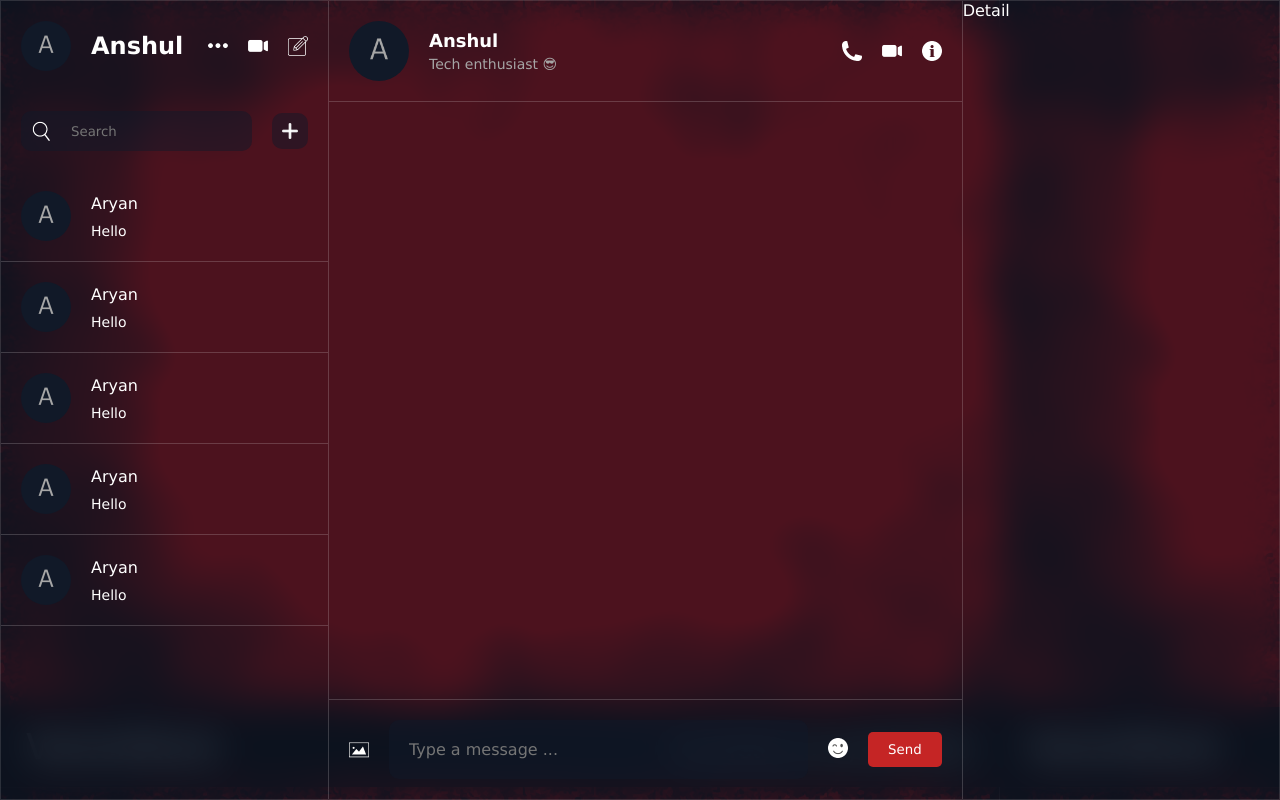
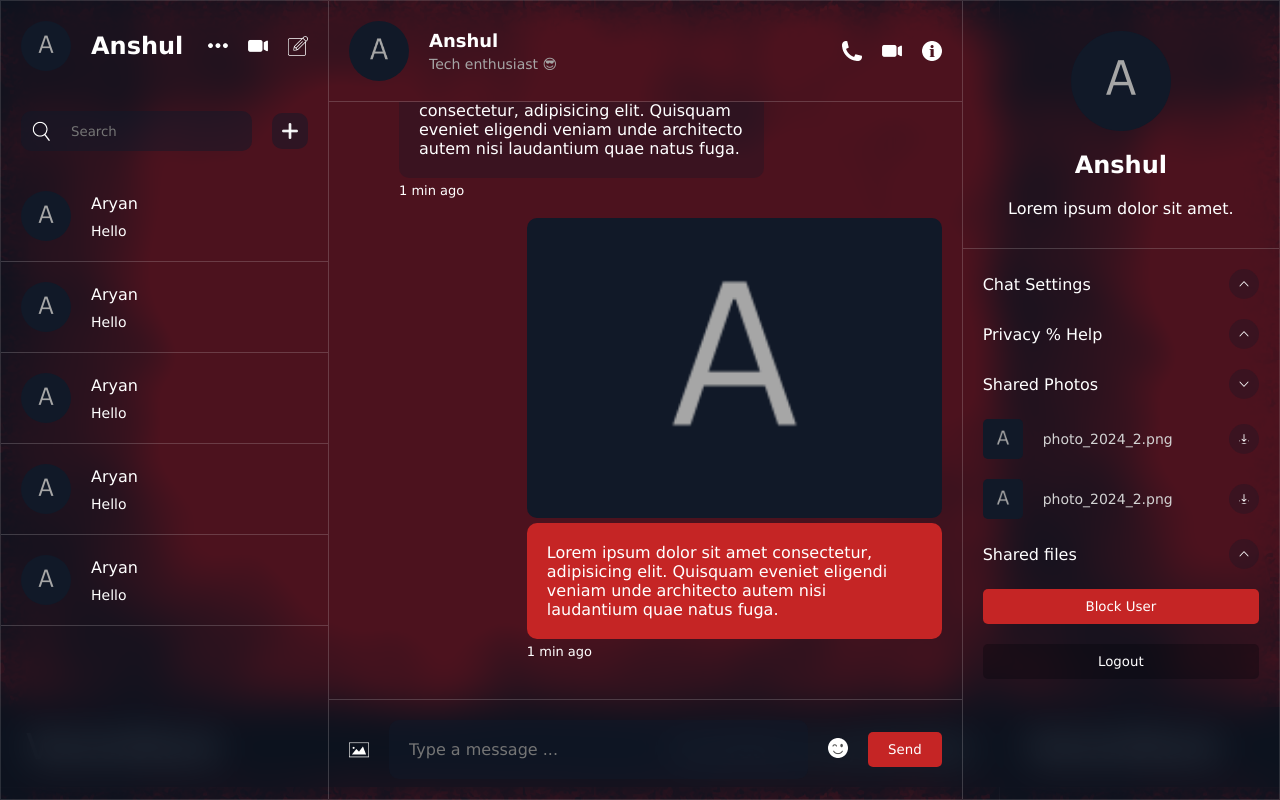
Before and after one commit to anshulkumarx7/Chatify, a React (Vite) app: page / in a window 1280 px wide. Built offline with nearby package versions, Linux system fonts and the light colour scheme.

Commit message:
added chat page

```diff
--- a/src/components/chat/Chat.jsx
+++ b/src/components/chat/Chat.jsx
@@ -1,9 +1,14 @@
-import { useState } from "react"
+import { useEffect, useRef, useState } from "react"
 import "./chat.css"
 import EmojiPicker from "emoji-picker-react"
 function Chat() {
     const [picker, setPicker] = useState(false);
     const [text, setText] = useState("");
+
+    const endRef=useRef(null);
+    useEffect(()=>{
+        endRef.current?.scrollIntoView({behaviour:"smooth"});
+    },[]);
     const handleEmoji = e => {
         setText((prev) => prev + e.emoji);
         // setPicker(false);
@@ -24,7 +29,49 @@ function Chat() {
                     <img src="./info.png" alt="" />
                 </div>
             </div>
-            <div className="center"></div>
+            <div className="center">
+                <div className="message">
+                    <img src="./avatar.png" alt="" />
+                    <div className="texts">
+                        <p>Lorem ipsum dolor sit amet consectetur, adipisicing elit. Quisquam eveniet eligendi veniam unde architecto autem nisi laudantium quae natus fuga.</p>
+                        <span>1 min ago</span>
+                    </div>
+                </div>
+                <div className="message own">
+                    <div className="texts">
+                        <p>Lorem ipsum dolor sit amet consectetur, adipisicing elit. Quisquam eveniet eligendi veniam unde architecto autem nisi laudantium quae natus fuga.</p>
+                        <span>1 min ago</span>
+                    </div>
+                </div>
+                <div className="message">
+                    <img src="./avatar.png" alt="" />
+                    <div className="texts">
+                        <p>Lorem ipsum dolor sit amet consectetur, adipisicing elit. Quisquam eveniet eligendi veniam unde architecto autem nisi laudantium quae natus fuga.</p>
+                        <span>1 min ago</span>
+                    </div>
+                </div>
+                <div className="message own">
+                    <div className="texts">
+                        <p>Lorem ipsum dolor sit amet consectetur, adipisicing elit. Quisquam eveniet eligendi veniam unde architecto autem nisi laudantium quae natus fuga.</p>
+                        <span>1 min ago</span>
+                    </div>
+                </div>
+                <div className="message">
+                    <img src="./avatar.png" alt="" />
+                    <div className="texts">
+                        <p>Lorem ipsum dolor sit amet consectetur, adipisicing elit. Quisquam eveniet eligendi veniam unde architecto autem nisi laudantium quae natus fuga.</p>
+                        <span>1 min ago</span>
+                    </div>
+                </div>
+                <div className="message own">
+                    <div className="texts">
+                        <img src="./avatar.png" alt="" />
+                        <p>Lorem ipsum dolor sit amet consectetur, adipisicing elit. Quisquam eveniet eligendi veniam unde architecto autem nisi laudantium quae natus fuga.</p>
+                        <span>1 min ago</span>
+                    </div>
+                </div>
+                <div ref={endRef}></div>
+            </div>
             <div className="bottom">
                 <div className="icons">
                     <img src="./img.png" alt="" />
--- a/src/components/chat/chat.css
+++ b/src/components/chat/chat.css
@@ -54,6 +54,57 @@
 .center{
     padding: 20px;
     flex: 1;
+    overflow: scroll;
+    display: flex;
+    flex-direction: column;
+    gap:20px;
+
+    .message{
+        max-width:70%;
+        display: flex;
+        gap:20px;
+
+
+        &.own{
+            align-self:flex-end;
+
+            .texts{
+                p{
+                    background-color: #c52525;
+                }
+            }
+        }
+        img{
+            width: 30px;
+            height: 30px;
+            border-radius: 50%;
+            object-fit: cover;
+        }
+        .texts{
+            display: flex;
+            flex-direction: column;
+            gap:5px;
+            /* flex: 1; */
+            img{
+                width: 100%;
+                height: 300px;
+                border-radius: 10px;
+                object-fit: cover;
+            }
+            p{
+                padding: 20px;
+                background-color: rgba(17,25,40,0.3);
+                border-radius: 10px;
+            }
+            span{
+                font-size: 13px;
+            }
+        }
+    }
+
+}
+.center::-webkit-scrollbar{
+    display: none;
 }
 
 .bottom{
--- a/src/components/detail/Detail.jsx
+++ b/src/components/detail/Detail.jsx
@@ -1,7 +1,59 @@
 import "./detail.css";
 function Detail() {
   return (
-    <div className="detail">Detail</div>
+    <div className="detail">
+      <div className="user">
+        <img src="./avatar.png" alt="" />
+        <h2>Anshul</h2>
+        <p>Lorem ipsum dolor sit amet.</p>
+      </div>
+      <div className="info">
+        <div className="option">
+          <div className="title">
+            <span>Chat Settings</span>
+            <img src="./arrowUp.png" alt="" />
+          </div>
+        </div>
+        <div className="option">
+          <div className="title">
+            <span>Privacy % Help</span>
+            <img src="./arrowUp.png" alt="" />
+          </div>
+        </div>
+        <div className="option">
+          <div className="title">
+            <span>Shared Photos</span>
+            <img src="./arrowDown.png" alt="" />
+          </div>
+          <div className="photos">
+            <div className="photoItem">
+              <div className="photoDetail">
+                <img src="./avatar.png" alt="" />
+                <span>photo_2024_2.png</span>
+              </div>
+              <img className="icon"  src="./download.png" alt="" />
+            </div>
+            <div className="photoItem">
+              <div className="photoDetail">
+                <img src="./avatar.png" alt="" />
+                <span>photo_2024_2.png</span>
+              </div>
+              <img className="icon"  src="./download.png" alt="" />
+            </div>
+
+
+          </div>
+        </div>
+        <div className="option">
+          <div className="title">
+            <span>Shared files</span>
+            <img src="./arrowUp.png" alt="" />
+          </div>
+        </div>
+        <button>Block User</button>
+        <button className="logout" >Logout</button>
+      </div>
+    </div>
   )
 }
 
--- a/src/components/detail/detail.css
+++ b/src/components/detail/detail.css
@@ -1,3 +1,94 @@
-.detail{
-    flex:1;
+.detail {
+  flex: 1;
+
+  .user {
+    padding: 30px 20px;
+    display: flex;
+    flex-direction: column;
+    align-items: center;
+    gap: 20px;
+    border-bottom: 1px solid #dddddd35;
+
+    img {
+      width: 100px;
+      height: 100px;
+      object-fit: cover;
+      border-radius: 50%;
+    }
+  }
+  .info {
+    padding: 20px;
+    display: flex;
+    flex-direction: column;
+    gap: 20px;
+
+    .option {
+      .title {
+        display: flex;
+        align-items: center;
+        justify-content: space-between;
+
+        img {
+          width: 30px;
+          height: 30px;
+          background-color: rgba(17, 25, 40, 0.3);
+          padding: 10px;
+          border-radius: 50%;
+          cursor: pointer;
+        }
+      }
+      .photos{
+        display: flex;
+        flex-direction: column;
+        gap:20px;
+        margin-top: 20px;
+
+        .photoItem{
+            display: flex;
+            align-items: center;
+            justify-content: space-between;
+            .photoDetail{
+                display: flex;
+                align-items: center;
+                gap: 20px;
+                img{
+                    width: 40px;
+                    height: 40px;
+                    border-radius: 5px;
+
+                }
+                span{
+                    font-size: 14px;
+                    color: lightgray;
+                    font-weight: 300;
+                }
+            }
+
+            .icon{
+                width: 30px;
+                height: 30px;
+                background-color: rgba(17, 25, 40, 0.3);
+                padding: 10px;
+                border-radius: 50%;
+            }
+        }
+      }
+    }
+  }
+  button{
+    padding: 10px 20px;
+    background-color: #c52525;
+    color: white;
+    border: none;
+    outline: none;
+    border-radius: 5px;
+    cursor: pointer;
+
+    &:hover{
+        background-color: rgba(237, 39, 28, 0.3);
+    }
+    &.logout{
+        background-color: rgba(2, 5, 11, 0.3);
+    }
+  }
 }
--- a/src/index.css
+++ b/src/index.css
@@ -12,6 +12,7 @@ body{
   align-items: center;
   justify-content:center;
   height:100vh;
+  overflow: hidden;
   color: white;
 
 }
```
